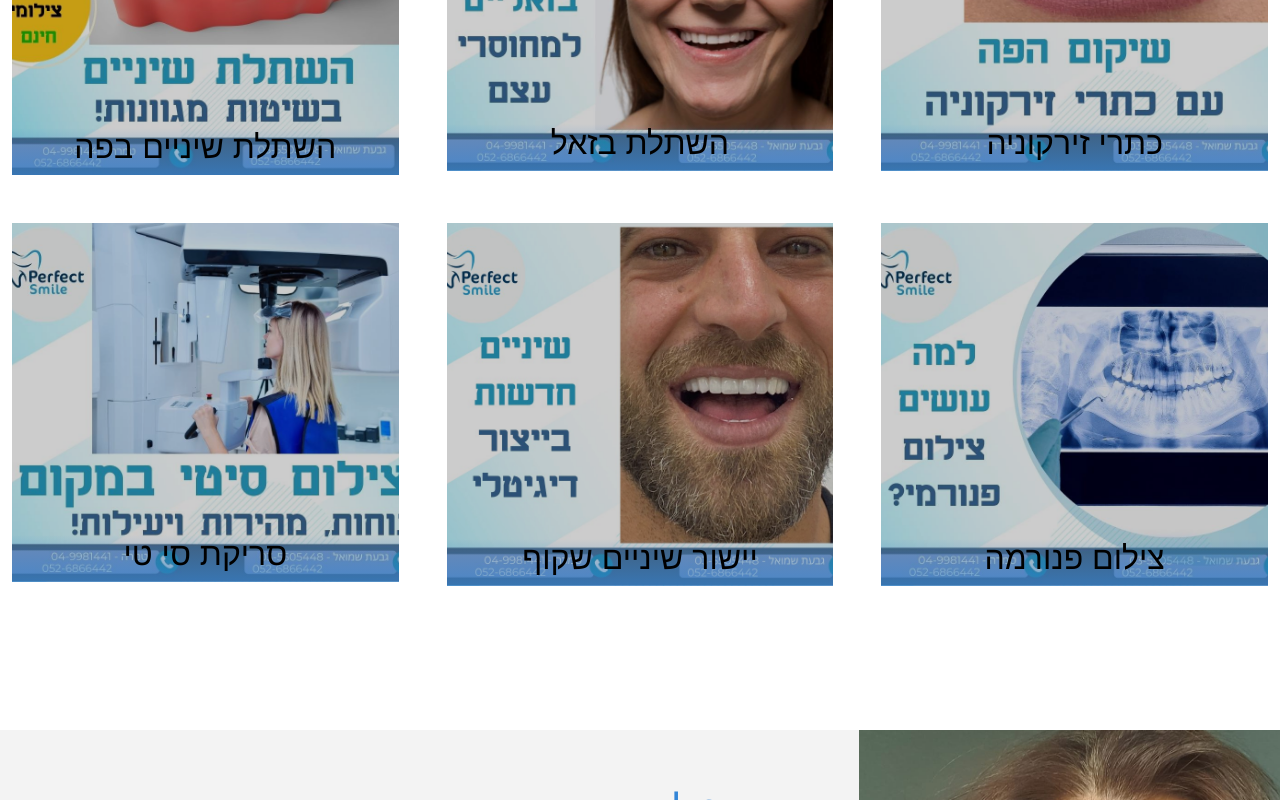
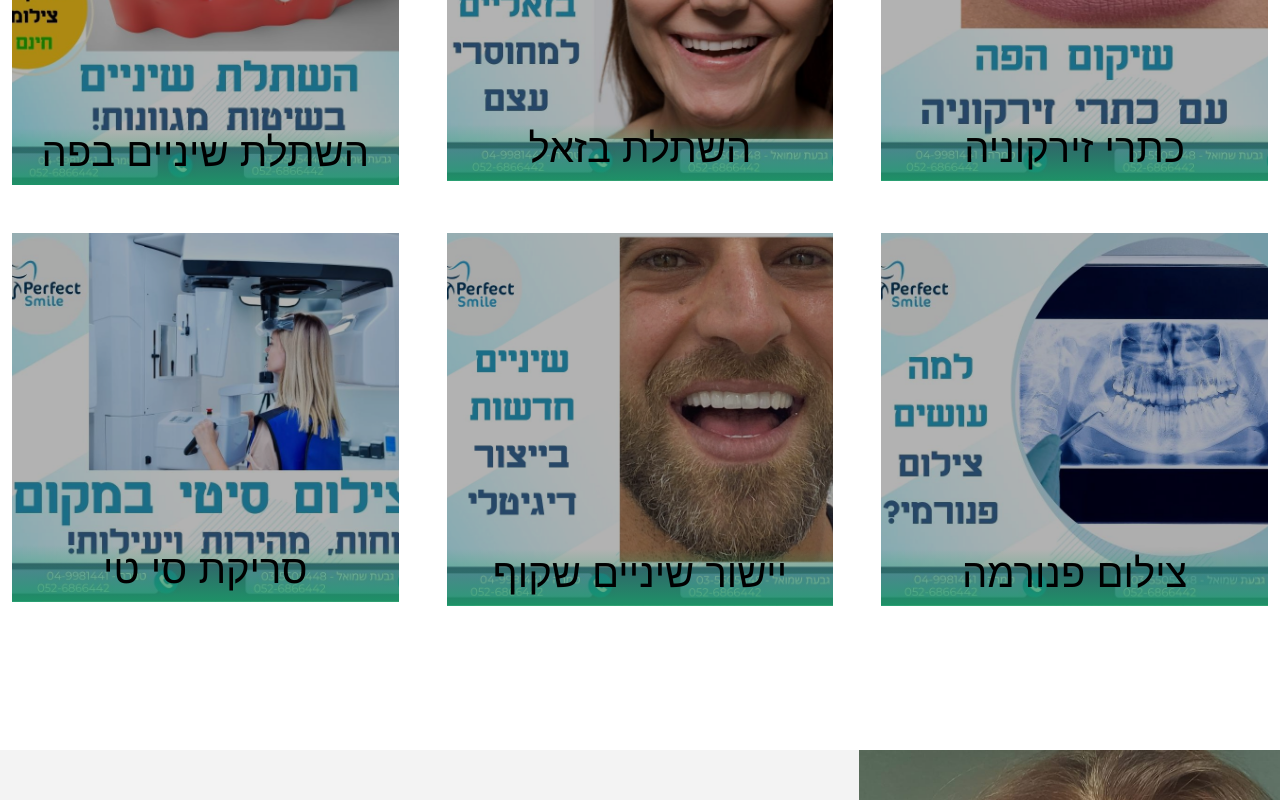
Before and after one commit to RahulGianchandani/Perfect-Smile-Dental, a React (Create React App) app: page / in a window 1280 px wide. Shown: the part 1420-2220 px from the top of the page. Built offline with nearby package versions, Linux system fonts and the light colour scheme.

Commit message:
all issues fixed

```diff
--- a/src/App.css
+++ b/src/App.css
@@ -253,7 +253,7 @@ footer .whatsappICON {
   width: 100%;
   position: absolute;
   z-index: -1;
-  filter: blur(0.4px) brightness(0.8);
+  filter: blur(0.4px) brightness(0.7);
 }
 
 #homePage #serviceSec .service1::before {
@@ -295,7 +295,7 @@ footer .whatsappICON {
   z-index: -1;
   inset: 0;
   position: absolute;
-  background-image: linear-gradient(0deg, #3385d7, transparent 100%);
+  background-image: linear-gradient(0deg, #14a966, transparent 100%);
   /* background-position: bottom; */
   transition: background-position 1s, height 1s;
   height: 22%;
@@ -530,7 +530,7 @@ textarea {
   border-radius: 50px;
   box-shadow: 2px 44px 32px 2px rgba(0, 0, 0, 0.02);
   border-radius: 60px;
-  transform: translateY(-75px);
+  transform: translateY(-35px);
 
 }
 
@@ -695,4 +695,8 @@ textarea {
   #homePage header #leftSideHeader p {
     width: auto;
   }
+
+  #homePage #serviceSec .service::before {
+    background-size: contain;
+  }
 }
--- a/src/App.js
+++ b/src/App.js
@@ -3,7 +3,7 @@ import Header from './Components/Header';
 import {
   BrowserRouter as Router,
   Routes,
-  Route, Redirect,Navigate
+  Route, Redirect, Navigate
 } from "react-router-dom";
 import Home from './Pages/home';
 import Footer from './Components/Footer';
@@ -16,12 +16,14 @@ import TransparentOrthodontics from './Pages/services/transparentOrthodontics';
 import PanoramaPhotography from './Pages/services/panoramaPhotography';
 import CTScan from './Pages/services/ctScan';
 import BasalGraft from './Pages/services/basalGraft';
+import ScrollToTop from './Components/scrollTop';
 
 
 export default function App() {
   return (
     <Router>
       <Header />
+      <ScrollToTop>
         <Routes>
           <Route path="/Perfect-Smile-Dental" element={<Home />} />
           <Route path="/home" element={<Home />} />
@@ -36,6 +38,7 @@ export default function App() {
           <Route path="/service-ct-scan" element={<CTScan />} />
           <Route path="/service-basal-graft" element={<BasalGraft />} />
         </Routes>
+      </ScrollToTop>
       <Footer />
     </Router>
   );
--- a/src/Components/Footer.js
+++ b/src/Components/Footer.js
@@ -37,6 +37,10 @@ const Footer = () => {
                             <a href='https://www.google.com/maps/place/Northern+Road%2FTamra/@32.8644145,35.1841213,17z/data=!3m1!4b1!4m5!3m4!1s0x151dca9a3e03c6c5:0x47af1042f792feb1!8m2!3d32.86441!4d35.18631' target='_blank'>
                                 <p className='mb-0'>טמרה כביש צפוני</p>
                             </a>
+                            <h5 className='mb-3'>צפון</h5>
+                            <a href='https://maps.app.goo.gl/rmnjMy2Z3HJoBnWt9' target='_blank'>
+                                <p className='mb-0'>16 קריית אתא העצמאות</p>
+                            </a>
                         </section>
 
                     </div>
--- /dev/null
+++ b/src/Components/scrollTop.js
@@ -0,0 +1,13 @@
+import { useEffect } from "react";
+import { useLocation } from "react-router";
+
+const ScrollToTop = (props) => {
+  const location = useLocation();
+  useEffect(() => {
+    window.scrollTo(0, 0);
+  }, [location]);
+
+  return <>{props.children}</>
+};
+
+export default ScrollToTop;
--- a/src/Pages/contact.js
+++ b/src/Pages/contact.js
@@ -10,7 +10,7 @@ import { FaFacebook, FaInstagram, FaWaze } from 'react-icons/fa'
 const Contact = () => {
   return (
     <div id='contactPage'>
-      <header >
+      <header className='max-sm:!h-auto'>
         <div className='container max-w-[1350px]'>
           <div className='d-flex max-md:!block'>
             <div className='leftSideImg col-md-7'>
@@ -23,7 +23,7 @@ const Contact = () => {
               <h1 className='mb-0 text-white'>תשאיר לנו א </h1>
               <h1 className='text-white mb-5'>הוֹדָעָה</h1>
               <p className='text-white fw-bold md:pl-40'>lorep sadsa sadsa dasdsad asdsad sadas dasdsad asdsad asdsad asdsa dsadsad asdsad asdsad sadsad asd sad sadsad asdsa</p>
-              <div className="d-flex mt-5 text-center max-md:justify-center justify-end ">
+              <div className="sm:flex mt-4 sm:mt-5 text-center max-md:justify-center justify-end ">
                 <div>
                   <img src={phone} className='inline'></img>
                   <p className="text-white w-100 mb-3 mt-4">
@@ -32,7 +32,7 @@ const Contact = () => {
                   <h5 className="h5"><a className="text-white" href="tel:035-505-448">035-505-448</a></h5>
                   <h5 className="h5"><a className="text-white" href="tel:052-686-6442">052-686-6442</a></h5>
                 </div>
-                <div className='ml-10 '>
+                <div className='sm:ml-10 max-sm:mt-5 max-sm:mb-10 '>
                   <img src={email} className='inline'></img>
                   <p className="text-white w-100 mb-3 mt-4">
                   כתובת הדואר שלנו
@@ -49,7 +49,7 @@ const Contact = () => {
       </section>
 
       <section id='formSec' className=' bg-[#ffffff12] lg:h-[490px]'>
-        <div className='container pt-20 pb-10'>
+        <div className='container pt-10 pb-10'>
           <div className='d-flex  justify-center max-md:flex-wrap gap-16'>
             <form className='col-12 col-md-8 col-lg-8 col-xl-6'>
               {/* <label for="fname">First Name</label> */}
@@ -80,6 +80,9 @@ const Contact = () => {
               <p className=' text-[#8d8d8d] mt-3'>
                 <b>צפון</b><br />
                 טמרה כביש צפוני</p>
+              <p className=' text-[#8d8d8d] mt-3'>
+                <b>צפון</b><br />
+                16 קריית אתא העצמאות</p>
             </div>
             <div className='col-4 col-md-2 col-lg-2 col-xl-3' id='socialDiv'>
               <h4 class="h4 theme-blue-color fw-bold">חֶברָתִי</h4>
--- a/src/Pages/home.js
+++ b/src/Pages/home.js
@@ -49,7 +49,7 @@ const Home = () => {
             <Link to="/service-mouth-dental">
               <div className='service   service1  duration-300'>
                 <div className='relative mainTextDiv'>
-                  <h6 className='text-black text-center h2 mt-3 mb-6'>השתלת שיניים בפה</h6>
+                  <h6 className='text-black text-center h1 mt-3 mb-6'>השתלת שיניים בפה</h6>
                   <div className='text-white text-center textDiv '>
                     <h6 className='h4 mb-4'>תיאור הטיפול</h6>
                     <p className='text-center h-36 px-14 mt-2 text-lg'>
@@ -68,7 +68,7 @@ const Home = () => {
             <Link to="/service-basal-graft">
               <div className='service   service2  duration-300'>
                 <div className='relative mainTextDiv'>
-                  <h6 className='text-black text-center h2 xl:mt-3 mb-6 max-xl:mt-8'>השתלת בזאל</h6>
+                  <h6 className='text-black text-center h1 xl:mt-3 mb-6 max-xl:mt-8'>השתלת בזאל</h6>
                   <div className='text-white text-center textDiv '>
                     <h6 className='h4 mb-4'>תיאור הטיפול</h6>
                     <p className='text-center h-36 px-14 mt-2 text-lg'>
@@ -88,7 +88,7 @@ const Home = () => {
             <Link to="/service-zirconia-crowns">
               <div className='service   service3  duration-300'>
                 <div className='relative mainTextDiv'>
-                  <h6 className='text-black text-center h2 xl:mt-3 mb-6 max-xl:mt-8'>כתרי זירקוניה</h6>
+                  <h6 className='text-black text-center h1 xl:mt-3 mb-6 max-xl:mt-8'>כתרי זירקוניה</h6>
                   <div className='text-white text-center textDiv '>
                     <h6 className='h4 mb-4'>תיאור הטיפול</h6>
                     <p className='text-center h-36 px-14 mt-2 text-lg'>
@@ -106,7 +106,7 @@ const Home = () => {
             <Link to="/service-ct-scan">
               <div className='service   service4  duration-300'>
                 <div className='relative mainTextDiv'>
-                  <h6 className='text-black text-center h2 xl:mt-3 mb-6 max-xl:mt-8'>סריקת סי טי</h6>
+                  <h6 className='text-black text-center h1 xl:mt-3 mb-6 max-xl:mt-8'>סריקת סי טי</h6>
                   <div className='text-white text-center textDiv '>
                     <h6 className='h4 mb-4'>תיאור הטיפול</h6>
                     <p className='text-center h-36 px-14 mt-2 text-lg'>
@@ -123,7 +123,7 @@ const Home = () => {
             <Link to="/service-transparent-orthodontics">
               <div className='service   service5  duration-300'>
                 <div className='relative mainTextDiv'>
-                  <h6 className='text-black text-center h2 mt-3 mb-6'>יישור שיניים שקוף</h6>
+                  <h6 className='text-black text-center h1 mt-3 mb-6'>יישור שיניים שקוף</h6>
                   <div className='text-white text-center textDiv '>
                     <h6 className='h4 mb-4'>תיאור הטיפול</h6>
                     <p className='text-center h-36 px-14 mt-2 text-lg'>
@@ -141,7 +141,7 @@ const Home = () => {
             <Link to="/service-panorama-photography">
               <div className='service   service6  duration-300'>
                 <div className='relative mainTextDiv'>
-                  <h6 className='text-black text-center h2 mt-3 mb-6'>                          צילום פנורמה
+                  <h6 className='text-black text-center h1 mt-3 mb-6'>                          צילום פנורמה
                   </h6>
                   <div className='text-white text-center textDiv '>
                     <h6 className='h4 mb-4'>תיאור הטיפול</h6>
```
Also changed, not shown: src/Components/Header.js (+15 -6 lines). Lines whose indentation alone changed are shown as unchanged.
